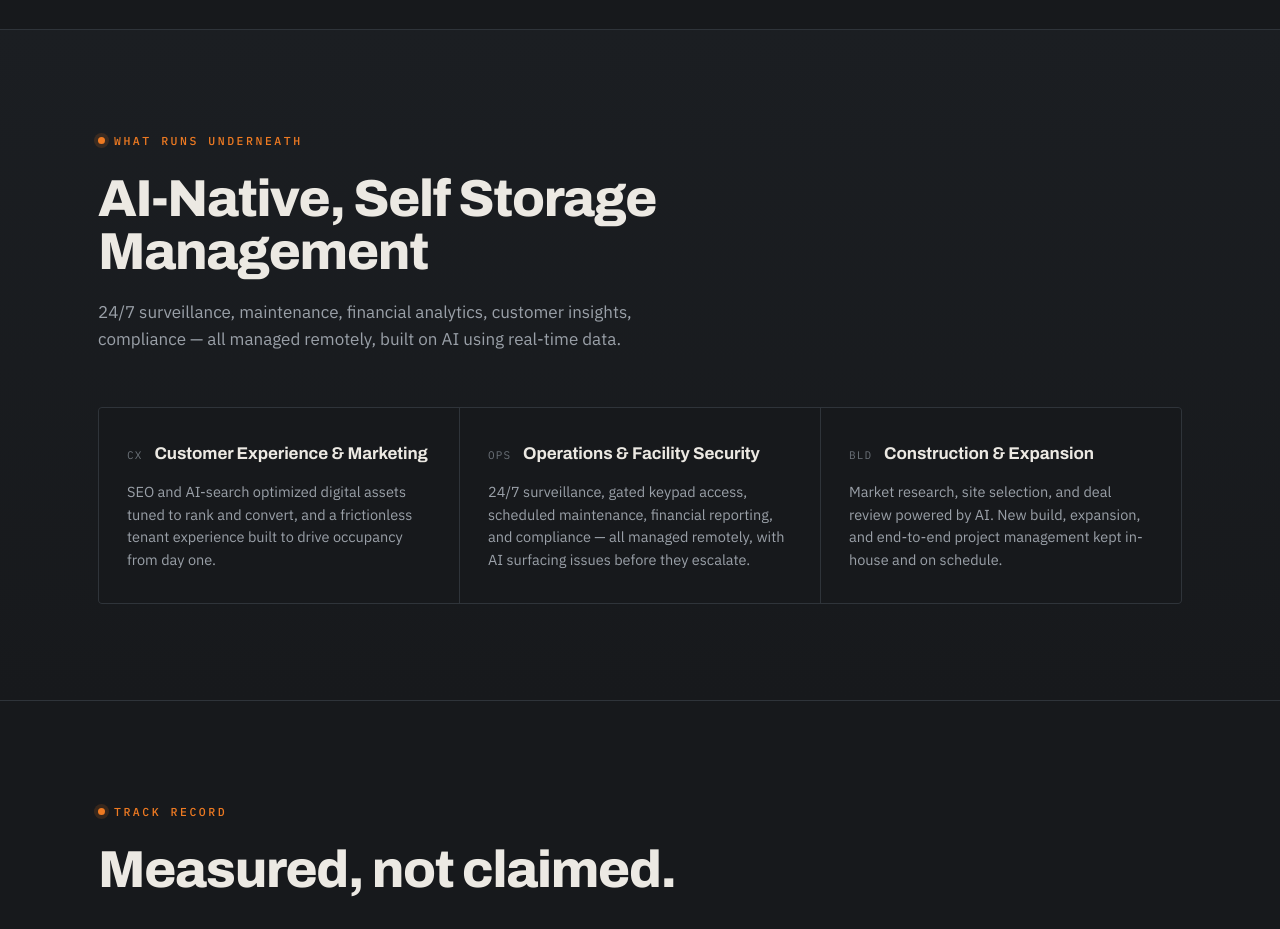
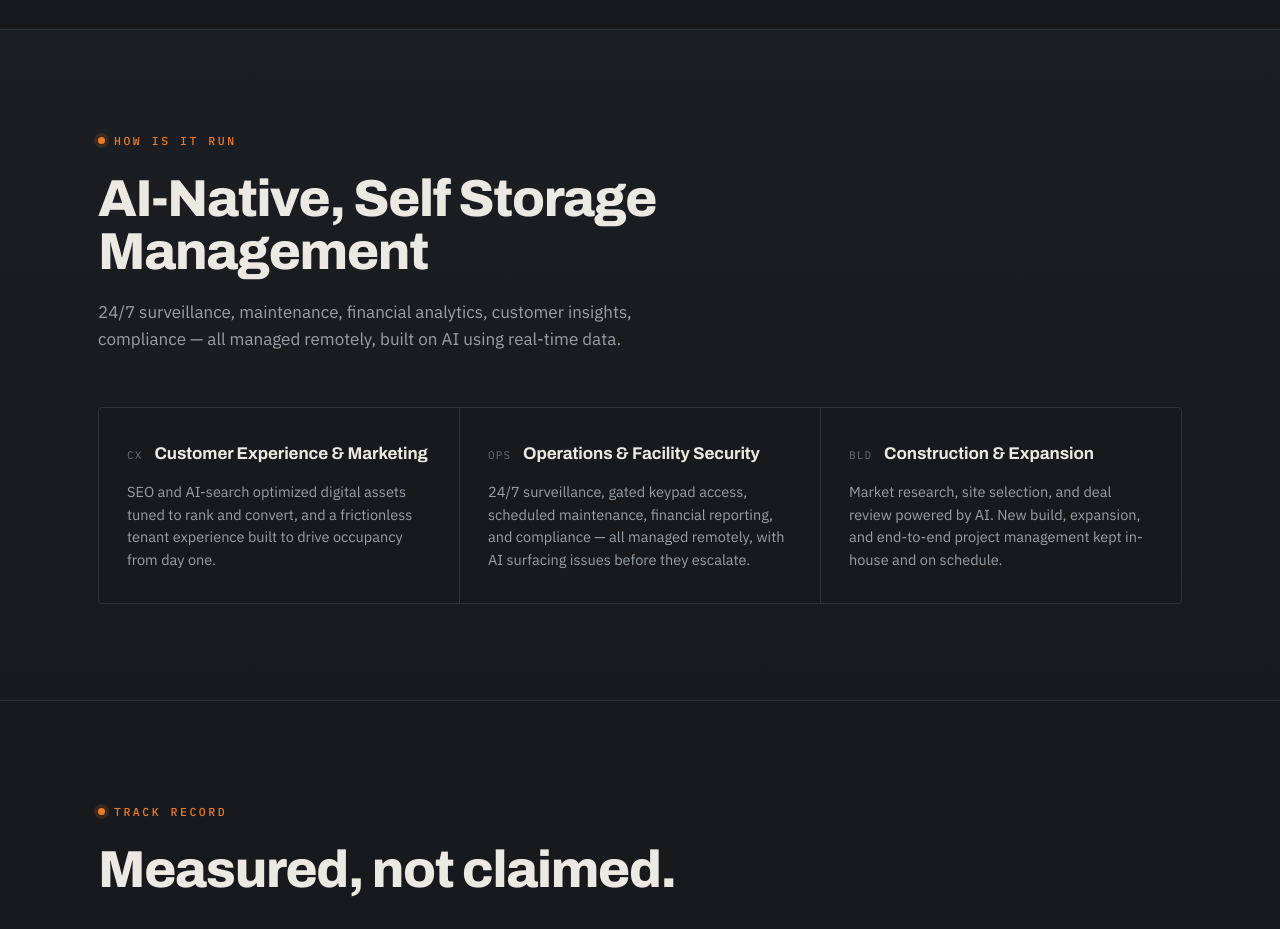
Before and after one commit to ccwhaley-star/midweststorage, a website: page index.html in a window 1280 px wide. Shown: the part 1660-2589 px from the top of the page. Drawn offline with Linux system fonts and the light colour scheme.

Commit message:
copy: rename eyebrow 'What runs underneath' to 'How is it run'

```diff
--- a/index.html
+++ b/index.html
@@ -186,7 +186,7 @@
       <section>
         <div class="wrap">
           <div class="sec-head reveal">
-            <span class="eyebrow">What runs underneath</span>
+            <span class="eyebrow">How is it run</span>
             <h2>AI-Native, Self Storage Management</h2>
             <p>24/7 surveillance, maintenance, financial analytics, customer insights, compliance &mdash; all managed remotely, built on AI using real-time data.</p>
           </div>
```
